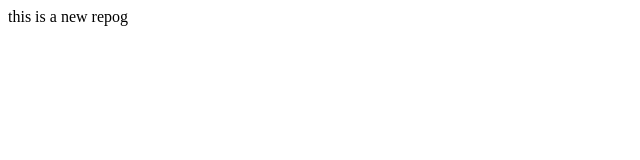
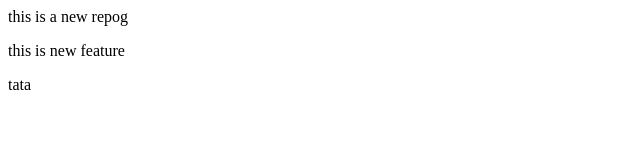
Before and after one commit to sudhakoli/localrepo, a plain HTML site: page index.html in a window 1280 px wide. Shown: the whole page, without its empty margins (0-640 px from the left). Drawn offline with Linux system fonts and the light colour scheme.

Commit message:
add new feature

```diff
--- a/index.html
+++ b/index.html
@@ -1 +1,3 @@
 <p>this is a new repog</p>
+<p>this is new feature</p>
+<p>tata</p>
```
